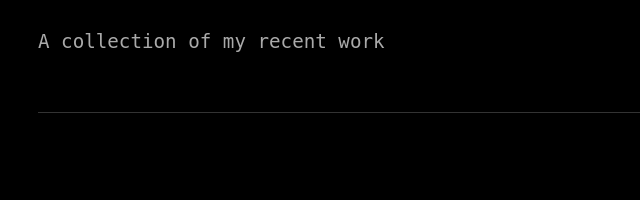
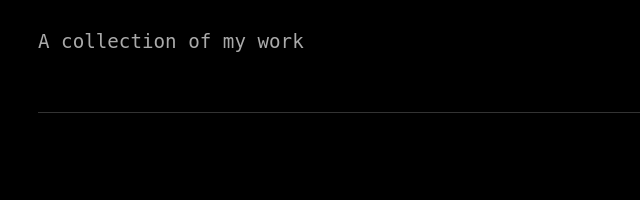
Before and after one commit to Satyansh-Raj/Portfolio, a website: page projects.html in a window 1280 px wide. Shown: the part 295-495 px from the top of the page, 2-642 px from the left. Drawn offline with Linux system fonts and the light colour scheme; a web font is replaced by a local one.

Commit message:
Update projects.html

```diff
--- a/projects.html
+++ b/projects.html
@@ -39,7 +39,7 @@
     <div class="container">
         <header class="fade-in">
             <h1 class="typing-effect">My Projects</h1>
-            <p class="tagline">A collection of my recent work</p>
+            <p class="tagline">A collection of my work</p>
         </header>
 
         <section id="featured-projects" class="fade-in delay-100">
```
